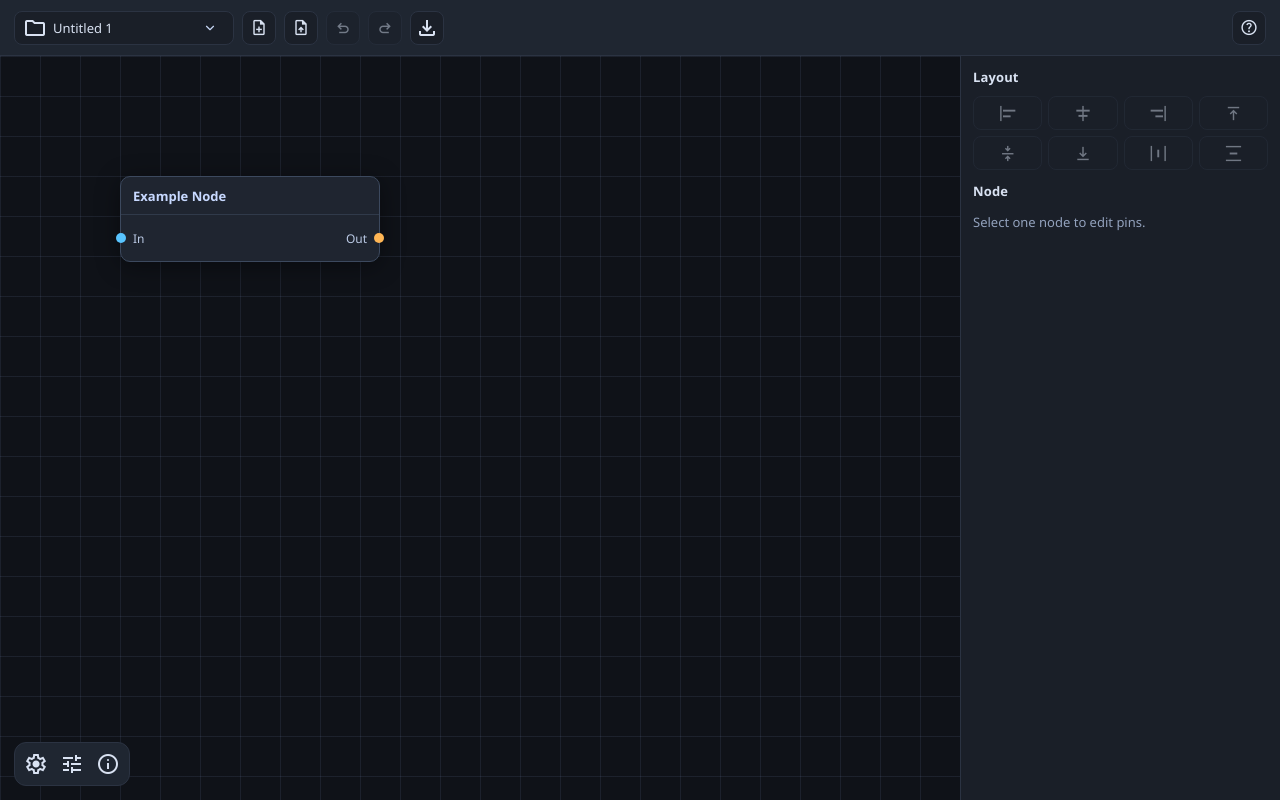
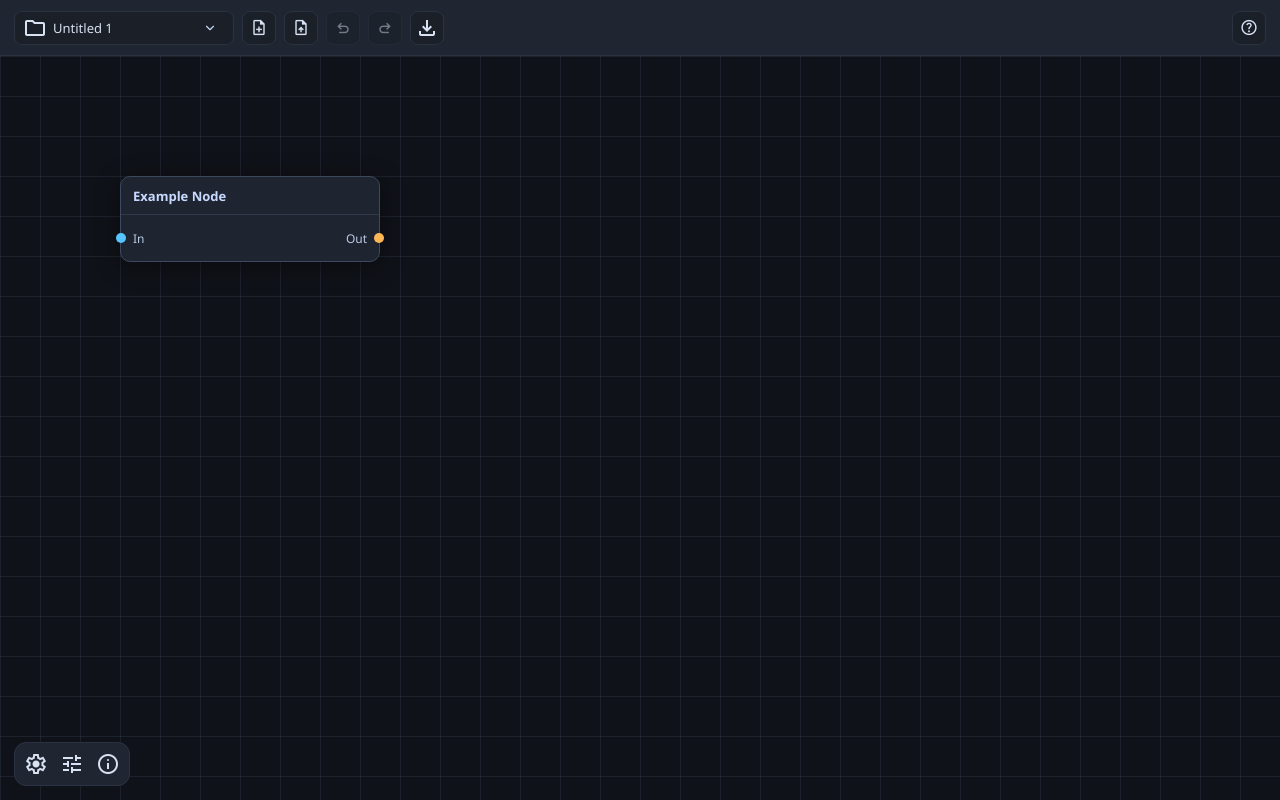
Before and after one commit to zachwlewis/ProtoGraph, a React (Vite) app: page / in a window 1280 px wide. Built offline with nearby package versions, Linux system fonts and the light colour scheme.

Commit message:
Implement floating right panel

```diff
--- a/src/App.tsx
+++ b/src/App.tsx
@@ -810,6 +810,10 @@ export function App() {
     { kind: "distribute-h" as const, icon: "horizontal_distribute", label: "Distribute horizontal", min: 3 },
     { kind: "distribute-v" as const, icon: "vertical_distribute", label: "Distribute vertical", min: 3 }
   ];
+  const selectedCount = selectedNodeIds.length;
+  const showNodeInspector = selectedCount === 1 && Boolean(selectedNode);
+  const minLayoutSelection = Math.min(...layoutActions.map((action) => action.min));
+  const showLayoutCard = selectedCount >= minLayoutSelection;
 
   if (!library || !activeSavedGraph) {
     return null;
@@ -956,13 +960,17 @@ export function App() {
           onResolveNavigationMode={onResolveNavigationMode}
           onConnectError={(message) => pushNotice(message, "error")}
         />
-      </main>
-
-      <aside className="right-panel">
+        {showLayoutCard || showNodeInspector ? (
+          <div className="right-floating-stack">
+            {showLayoutCard ? (
+              <section className="right-floating-card right-floating-layout" aria-label="Layout tools">
+                <header className="right-floating-card-header">
                   <h3>Layout</h3>
+                </header>
+                <div className="right-floating-card-content">
                   <div className="layout-grid">
                     {layoutActions.map((action) => {
-            const enabled = selectedNodeIds.length >= action.min;
+                      const enabled = selectedCount >= action.min;
                       return (
                         <button
                           key={action.kind}
@@ -987,9 +995,16 @@ export function App() {
                       );
                     })}
                   </div>
-
+                </div>
+              </section>
+            ) : null}
+
+            {showNodeInspector && selectedNode ? (
+              <section className="right-floating-card right-floating-node" aria-label="Node inspector">
+                <header className="right-floating-card-header">
                   <h3>Node</h3>
-        {selectedNode ? (
+                </header>
+                <div className="right-floating-card-content">
                   <div className="inspector-block" key={selectedNode.id}>
                     <input
                       value={inspectorNodeDraft}
@@ -1108,7 +1123,9 @@ export function App() {
                             finalizePinDrop();
                           }}
                         />
-                <button className="pin-add-btn" onClick={() => addPin(selectedNode.id, "input")}>Add Input</button>
+                        <button className="pin-add-btn" onClick={() => addPin(selectedNode.id, "input")}>
+                          Add Input
+                        </button>
                       </div>
                     </section>
 
@@ -1207,14 +1224,18 @@ export function App() {
                             finalizePinDrop();
                           }}
                         />
-                <button className="pin-add-btn" onClick={() => addPin(selectedNode.id, "output")}>Add Output</button>
+                        <button className="pin-add-btn" onClick={() => addPin(selectedNode.id, "output")}>
+                          Add Output
+                        </button>
                       </div>
                     </section>
                   </div>
-        ) : (
-          <p>Select one node to edit pins.</p>
-        )}
-      </aside>
+                </div>
+              </section>
+            ) : null}
+          </div>
+        ) : null}
+      </main>
 
       <div className="floating-dock" role="toolbar" aria-label="Graph quick controls" ref={dockRef}>
         <button
--- a/src/editor/styles/app.css
+++ b/src/editor/styles/app.css
@@ -43,11 +43,11 @@ select {
 
 .app-shell {
   display: grid;
-  grid-template-columns: minmax(0, 1fr) 320px;
+  grid-template-columns: minmax(0, 1fr);
   grid-template-rows: 56px 1fr;
   grid-template-areas:
-    "toolbar toolbar"
-    "main right";
+    "toolbar"
+    "main";
   width: 100%;
   height: 100%;
   font-size: var(--ui-font-size);
@@ -236,29 +236,52 @@ input[type="checkbox"] {
   min-width: 0;
 }
 
-.right-panel {
-  grid-area: right;
-  background: var(--panel);
-  border-left: 1px solid var(--panel-border);
-  padding: 12px;
-  color: var(--muted);
-  position: relative;
-  z-index: 10;
-  overflow: auto;
+.right-floating-stack {
+  position: absolute;
+  top: 14px;
+  right: 14px;
+  display: grid;
+  gap: 10px;
+  z-index: 35;
+  width: min(320px, calc(100vw - 28px));
 }
 
-.right-panel h3 {
+.right-floating-card {
+  border: 1px solid var(--panel-border);
+  border-radius: 12px;
+  background: var(--toolbar-bg);
+  box-shadow: 0 10px 30px rgba(0, 0, 0, 0.45);
+  display: flex;
+  flex-direction: column;
+  max-height: calc(100dvh - 84px);
+}
+
+.right-floating-card-header {
+  display: block;
+  padding: 8px 10px;
+  border-bottom: 1px solid var(--panel-border);
+}
+
+.right-floating-card h3 {
   margin: 0 0 10px;
   color: var(--text);
   font-size: 13px;
   letter-spacing: 0.01em;
 }
 
+.right-floating-card-header h3 {
+  margin: 0;
+}
+
+.right-floating-card-content {
+  padding: 10px;
+  overflow: auto;
+}
+
 .layout-grid {
   display: grid;
   grid-template-columns: repeat(4, minmax(0, 1fr));
   gap: 6px;
-  margin-bottom: 12px;
 }
 
 .layout-icon-btn {
@@ -887,7 +910,7 @@ select optgroup {
 }
 
 .pin-drop-edge:hover {
-  background: rgba(119, 168, 255, 0.12);
+  background: transparent;
 }
 
 .toolbar-select-wrap select::-ms-expand,
```
Also changed, not shown: 1 other file (tests, documents, lock files or other folders). Lines whose indentation alone changed are shown as unchanged.
